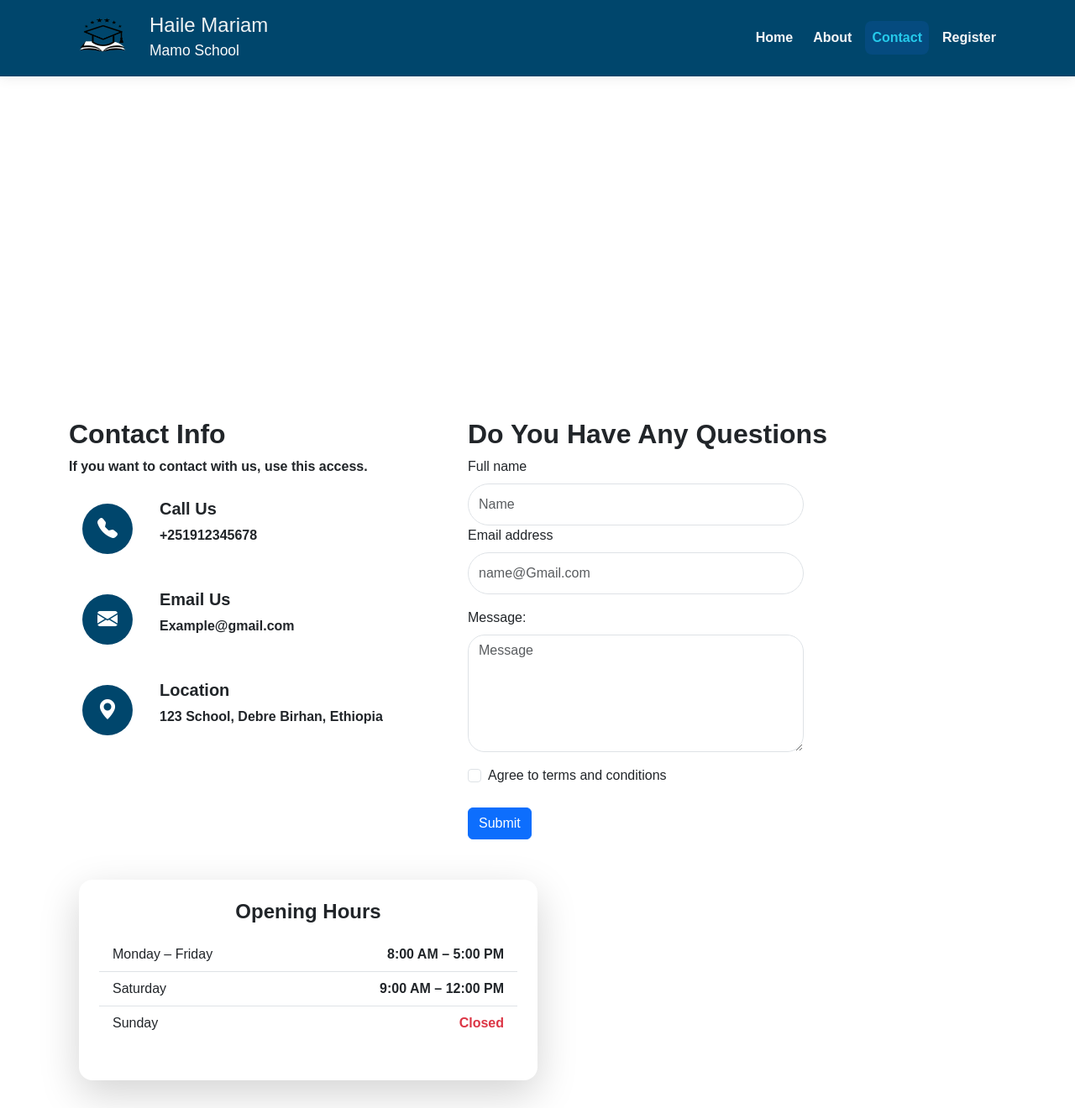
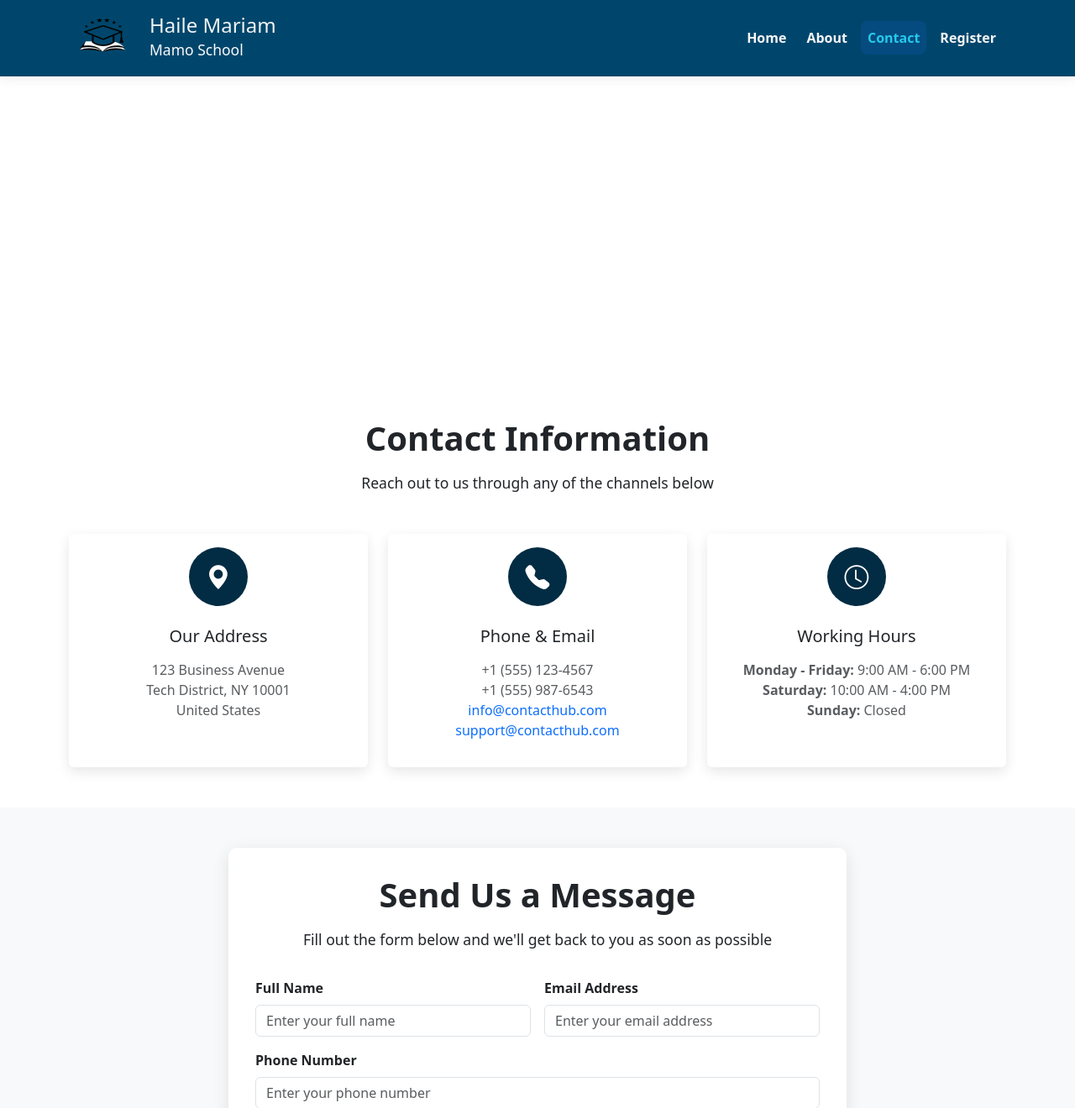
Before and after one commit to henok03/School-project-1, a PHP site: the page made by contact us.html in a window 1280 px wide. Shown: the top 1320 px of the page at 84% size. Run offline with PHP 8.4, Linux system fonts and the light colour scheme.

Commit message:
i make the contact us page

```diff
--- a/contact us.html
+++ b/contact us.html
@@ -57,114 +57,113 @@
   </svg>
 </section>
 
-<div class="container mt-5">
-  <div class="row">
-    <div class="col-md-5">
-      <h2 class="fw-bold" Data-aos="fade-left">Contact Info</h2>
-      <p class="fw-bold" Data-aos="fade-left">If you want to contact with us, use this access.</p>
-
-      <div class="mb-4">
-        <div class="d-flex align-items-center mb-3">
-          <div class="rounded-circle p-3 me-3" Data-aos="fade-left">
-            <div class="icon-box">
-            <i class="bi bi-telephone-fill fs-4 text-white"></i>
-            </div>
-          </div>
-          <div>
-            <h5 class="fw-bold" Data-aos="fade-left">Call Us</h5>
-            <p class="fw-bold" Data-aos="fade-left">+251912345678</p>
-          </div>
+<section class="py-5">
+        <div class="container">
+            <div class="section-title">
+                <h2>Contact Information</h2>
+                <p>Reach out to us through any of the channels below</p>
             </div>
 
-
-<div class="d-flex align-items-center mb-3">
-          <div class="rounded-circle p-3 me-3" Data-aos="fade-left">
-            <div class="icon-box">
-            <i class="bi bi-envelope-fill fs-4 text-white"></i>
+            <div class="row g-4">
+                <div class="col-md-4">
+                    <div class="card contact-card">
+                        <div class="card-body text-center">
+                            <div class="card-icon">
+                               <i class="bi bi-geo-alt-fill"></i>
                             </div>
-          </div>
-          <div>
-            <h5 class="fw-bold" Data-aos="fade-left">Email Us</h5>
-            <p class="fw-bold" Data-aos="fade-left">Example@gmail.com</p>
-          </div>
-        </div>
-        <div class="d-flex align-items-center">
-          <div class="rounded-circle p-3 me-3" Data-aos="fade-left">
-            <div class="icon-box">
-            <i class="bi bi-geo-alt-fill fs-4 text-white"></i>
-            </div>
-          </div>
-          <div>
-            <h5 class="fw-bold" Data-aos="fade-left">Location</h5>
-            <p class="fw-bold" Data-aos="fade-left">123 School, Debre Birhan, Ethiopia</p>
-          </div>
+                            <h3 class="h5 mb-3">Our Address</h3>
+                            <p class="text-muted">
+                                123 Business Avenue<br>
+                                Tech District, NY 10001<br>
+                                United States
+                            </p>
                         </div>
                     </div>
                 </div>
 
-    <div class="col-md-7 ">
-      <h2 class="fw-bold" Data-aos="fade-left">Do You Have Any Questions</h2>
-  <form action="https://api.web3forms.com/submit" method="POST">
-    <input type="hidden" name="access_key" value="a0fc81de-a642-4cbc-8ac6-6ba22a3c9684">
                 <div class="col-md-4">
- <label for="validationDefault01" class="form-label" Data-aos="fade-left">Full name</label>
-    <input type="text" class="form-control" Data-aos="fade-left" id="validationDefault01" name="name" required placeholder="Name" required>
+                    <div class="card contact-card">
+                        <div class="card-body text-center">
+                            <div class="card-icon">
+                             <i class="bi bi-telephone-fill"></i>
                             </div>
-  <div class="mb-3">
-  <label for="validationDefault05" class="form-label" Data-aos="fade-left">Email address</label>
-  <input type="email" class="form-control" Data-aos="fade-left" id="validationDefault06" name="email" required placeholder="name@Gmail.com" required>
-</div>
-
-
-  <div class="mb-3">
-          <label for="message" class="form-label" Data-aos="fade-left">Message:</label>
-          <textarea class="form-control textarea" Data-aos="fade-left" id="message" rows="7" name="msg" required placeholder="Message"></textarea>
-        </div>
-
-  <div class="col-12">
-    <div class="form-check">
-      <input class="form-check-input" type="checkbox" value="Message" id="invalidCheck2" required>
-      <label class="form-check-label" for="invalidCheck2" Data-aos="fade-left">
-        Agree to terms and conditions
-      </label>
-    </div>
-  </div>
-  <br>
-  <div class="col-12">
-    <button class="btn btn-primary" type="submit" >Submit</button>
+                            <h3 class="h5 mb-3">Phone & Email</h3>
+                            <p class="text-muted">
+                                +1 (555) 123-4567<br>
+                                +1 (555) 987-6543<br>
+                                <a href="mailto:info@contacthub.com" class="text-decoration-none">info@contacthub.com</a><br>
+                                <a href="mailto:support@contacthub.com" class="text-decoration-none">support@contacthub.com</a>
+                            </p>
                         </div>
                     </div>
                 </div>
 
-<div class="container my-5">
-
-        <div class="col-md-6">
-            <div class="card shadow-lg border-0 rounded-4">
-                <div class="card-body p-4">
-                  <div class="mb-4">
-                    <h4 class="mb-3 text-center fw-bold">Opening Hours</h4>
-
-                    <ul class="list-group list-group-flush">
-                        <li class="list-group-item d-flex justify-content-between">
-                            <span>Monday – Friday</span>
-                            <span class="fw-semibold">8:00 AM – 5:00 PM</span>
-                        </li>
-
-                        <li class="list-group-item d-flex justify-content-between">
-                            <span>Saturday</span>
-                            <span class="fw-semibold">9:00 AM – 12:00 PM</span>
-                        </li>
-
-                        <li class="list-group-item d-flex justify-content-between">
-                            <span>Sunday</span>
-                            <span class="fw-semibold text-danger">Closed</span>
-                        </li>
-                    </ul>
+                <div class="col-md-4">
+                    <div class="card contact-card">
+                        <div class="card-body text-center">
+                            <div class="card-icon">
+                              <i class="bi bi-clock"></i>
+                            </div>
+                            <h3 class="h5 mb-3">Working Hours</h3>
+                            <p class="text-muted">
+                                <strong>Monday - Friday:</strong> 9:00 AM - 6:00 PM<br>
+                                <strong>Saturday:</strong> 10:00 AM - 4:00 PM<br>
+                                <strong>Sunday:</strong> Closed
+                            </p>
                         </div>
                     </div>
                 </div>
             </div>
         </div>
+    </section>
+
+    <!-- Contact Form Section -->
+    <section class="py-5 bg-light">
+        <div class="container">
+            <div class="row justify-content-center">
+                <div class="col-lg-8">
+                    <div class="contact-form">
+                        <div class="section-title" style="margin-bottom: 2rem;">
+                            <h2>Send Us a Message</h2>
+                            <p>Fill out the form below and we'll get back to you as soon as possible</p>
+                        </div>
+
+                        <form action="https://api.web3forms.com/submit" method="POST" id="contactForm">
+
+                            <div class="row g-3">
+                                <div class="col-md-6">
+                                      <input type="hidden" name="access_key" value="08af8aff-e453-4965-8bff-597d05ea19dd">
+                                    <label for="name" class="form-label" style="font-weight: bold;" >Full Name</label>
+                                    <input type="text" class="form-control" id="name" placeholder="Enter your full name" name="FULL NAME" required>
+                                </div>
+
+                                <div class="col-md-6">
+                                    <label for="email" class="form-label" style="font-weight: bold;">Email Address</label>
+                                    <input type="email" class="form-control" id="email" placeholder="Enter your email address"name="EMAIL ADDRESS" required>
+                                </div>
+
+                                <div class="col-12">
+                                    <label for="phone" class="form-label" style="font-weight: bold;">Phone Number</label>
+                                    <input type="number"  class="form-control" id="phone" placeholder="Enter your phone number"name="PHONE NUMBER" required>
+                                </div>
+
+
+
+                                <div class="col-12">
+                                    <label for="message" class="form-label" style="font-weight: bold;" >Message</label>
+                                    <textarea class="form-control" id="message" rows="5" placeholder="Type your message here..."name="MESSAGE" required></textarea>
+                                </div>
+
+                                <div class="col-12">
+                                    <button type="submit" class="btn btn-primary w-100"style="font-weight: bold;">Send Message</button>
+                                </div>
+                            </div>
+                        </form>
+                    </div>
+                </div>
+            </div>
+        </div>
+    </section>
 
 
 </div>
--- a/contact.css
+++ b/contact.css
@@ -110,61 +110,87 @@
     display: block;
     pointer-events: none;
   }
- body {
-      font-family: 'Out fit';
-      background-color: #ffffff;
-      font-family: 'Poppins', sans-serif;
+
+
+        .section-title {
+            position: relative;
+            margin-bottom: 3rem;
+            text-align: center;
         }
-    .contact-section {
-      max-width: 500px;
-      background: #fff;
-      padding: 30px;
-      border-radius: 15px;
-      box-shadow: 0 0 10px rgba(0,0,0,0.1);
+
+        .section-title h2 {
+            font-weight: 700;
+            font-size: 2.5rem;
+            color: var(--dark);
+            margin-bottom: 1rem;
         }
-    .icon-box {
-      width: 60px;
-      height: 60px;
-      background-color:  #00466c;
-      display: flex;
-      justify-content: center;
-      align-items: center;
+
+        .section-title h2::after {
+            content: '';
+            position: absolute;
+            bottom: -10px;
+            left: 50%;
+            transform: translateX(-50%);
+            width: 80px;
+            height: 4px;
+            background: var(--primary);
+            border-radius: 2px;
+        }
+
+        .section-title p {
+            color: var(--gray);
+            font-size: 1.1rem;
+        }
+
+        .contact-card {
+            transition: all 0.3s ease;
+            height: 100%;
+            border: none;
+            box-shadow: 0 5px 15px rgba(0,0,0,0.1);
+        }
+
+        .contact-card:hover {
+            transform: translateY(-5px);
+            box-shadow: 0 15px 30px rgba(0,0,0,0.15);
+        }
+
+        .card-icon {
+            width: 70px;
+            height: 70px;
+            background: #022c43;
             border-radius: 50%;
-      color: #fff;
-      font-size: 20px;
-    }
-    .contact-item {
             display: flex;
             align-items: center;
-      margin-bottom: 20px;
+            justify-content: center;
+            margin: 0 auto 1.5rem;
+            color: rgb(255, 255, 255);
+            font-size: 1.8rem;
         }
-    .contact-item h5 {
-      margin: 0;
+
+        .contact-form {
+            background: white;
+            padding: 2rem;
+            border-radius: 10px;
+            box-shadow: 0 5px 20px rgba(0,0,0,0.1);
+        }
+
+        .form-control:focus {
+            border-color: var(--primary);
+            box-shadow: 0 0 0 0.25rem rgba(13, 110, 253, 0.25);
+        }
+
+        .btn-primary {
+            background:#003856;
+            border: none;
+            padding: 0.75rem 2rem;
             font-weight: 600;
+            transition: all 0.3s ease;
         }
-    .contact-item p {
-      margin: 0;
-      color: #555;
-    }
-    .form-control{
-      width: 400px;
-      height: 50px;
-      font-weight: 500;
-      color: #007bff;
-      border-radius: 50px;
-    }
-    .textarea{
-      height: 140px;
-      border-radius: 20px;
-    }
-    .fullscreen-img {
-    width: 100%;
-    height: 100vh;
-    object-fit: cover;
 
-    display:flex;
-    margin: 0;
-    padding: 0;
+        .btn-primary:hover {
+            transform: translateY(-2px);
+            box-shadow: 0 10px 20px ;
+            background-color: #00466c;
         }
 .social-media :hover {
    }
```
Lines whose indentation alone changed are shown as unchanged.
